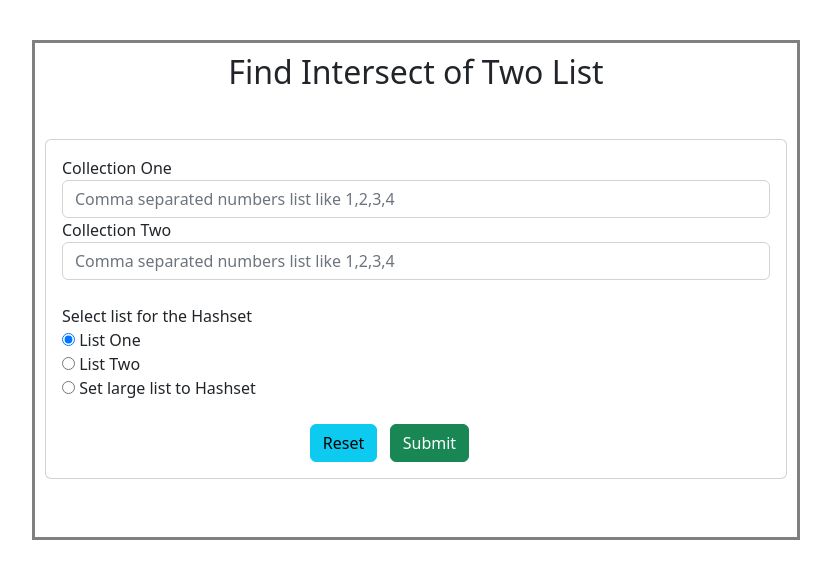
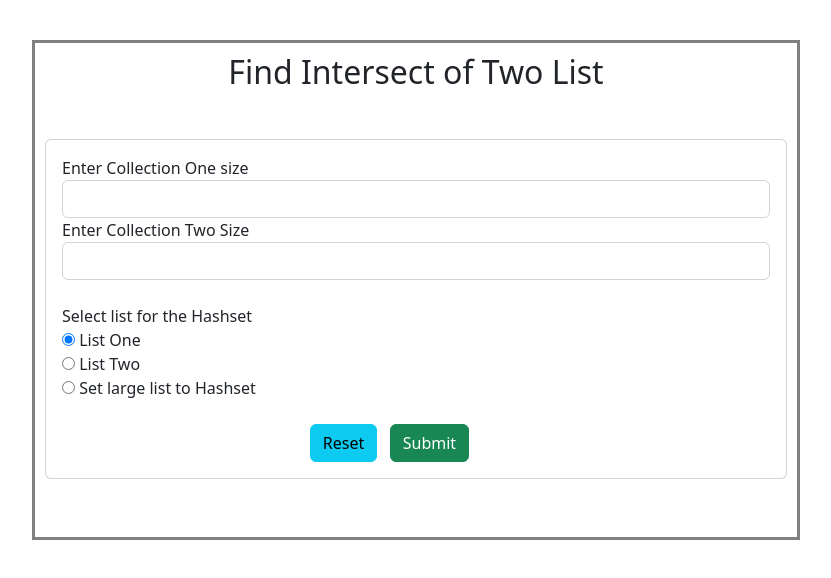
Before and after one commit to RumiAust/FindIntersectionAppUI, an Angular app: page / in a window 1280 px wide. Shown: the top 578 px of the page, without its empty margins (224-1055 px from the left). Built offline with nearby package versions, Linux system fonts and the light colour scheme.

Commit message:
UI text changed

```diff
--- a/src/app/app-ui/app-ui.component.html
+++ b/src/app/app-ui/app-ui.component.html
@@ -5,23 +5,21 @@
      <div class="card-body">
        <form  (ngSubmit)="onSubmit()">
          <div class="form-group">
-           <label for="Collection One">Collection One</label>
+           <label for="Collection One">Enter Collection One size</label>
            <input type="text"
              class="form-control"
              id="Collection One"
              name="Collection One"
              [(ngModel)]="listOne"
-             placeholder="Comma separated numbers list like 1,2,3,4"
              required >
          </div>
          <div class="form-group">
-           <label for="Collection Two">Collection Two</label>
+           <label for="Collection Two">Enter Collection Two Size</label>
            <input type="text"
              class="form-control"
              [(ngModel)]="listTwo"
              id="Collection Two"
              name="Collection Two"
-             placeholder="Comma separated numbers list like 1,2,3,4"
              required ><br/>
              <label>
                 Select list for the Hashset
```
